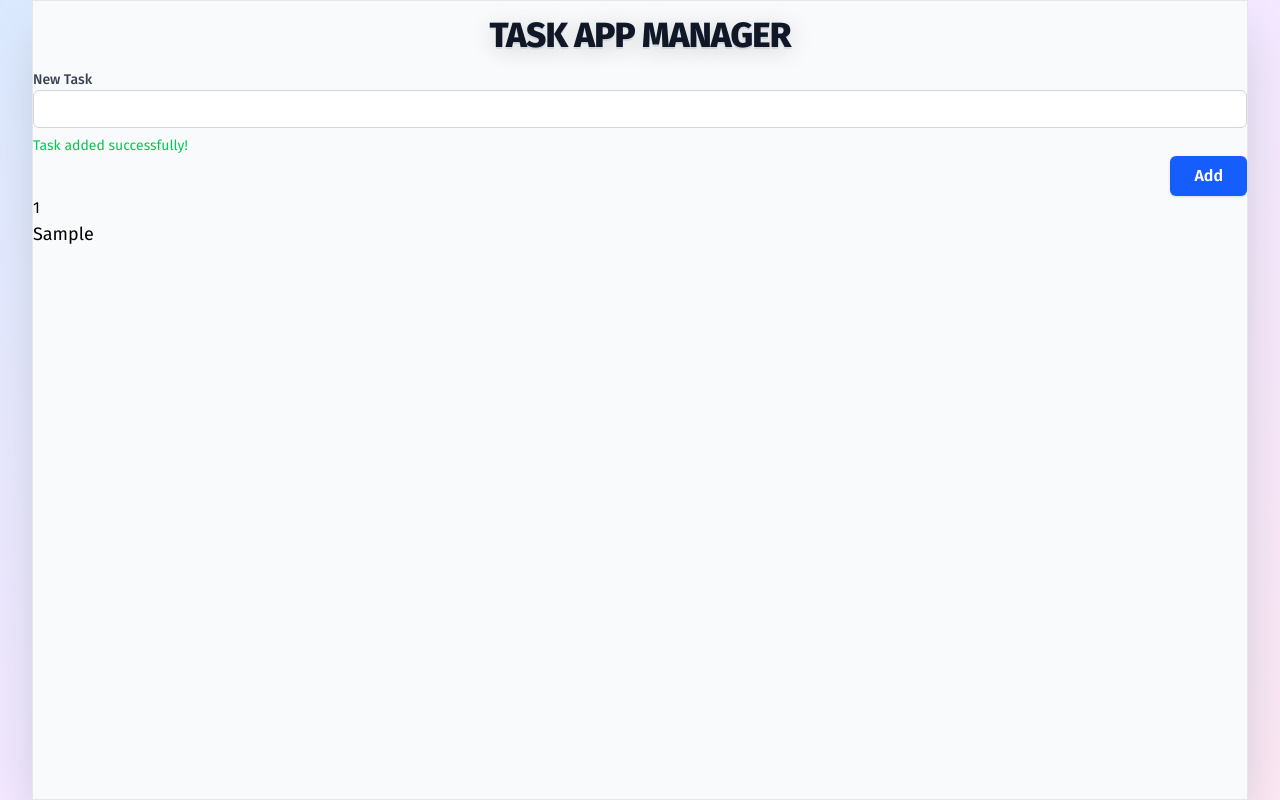
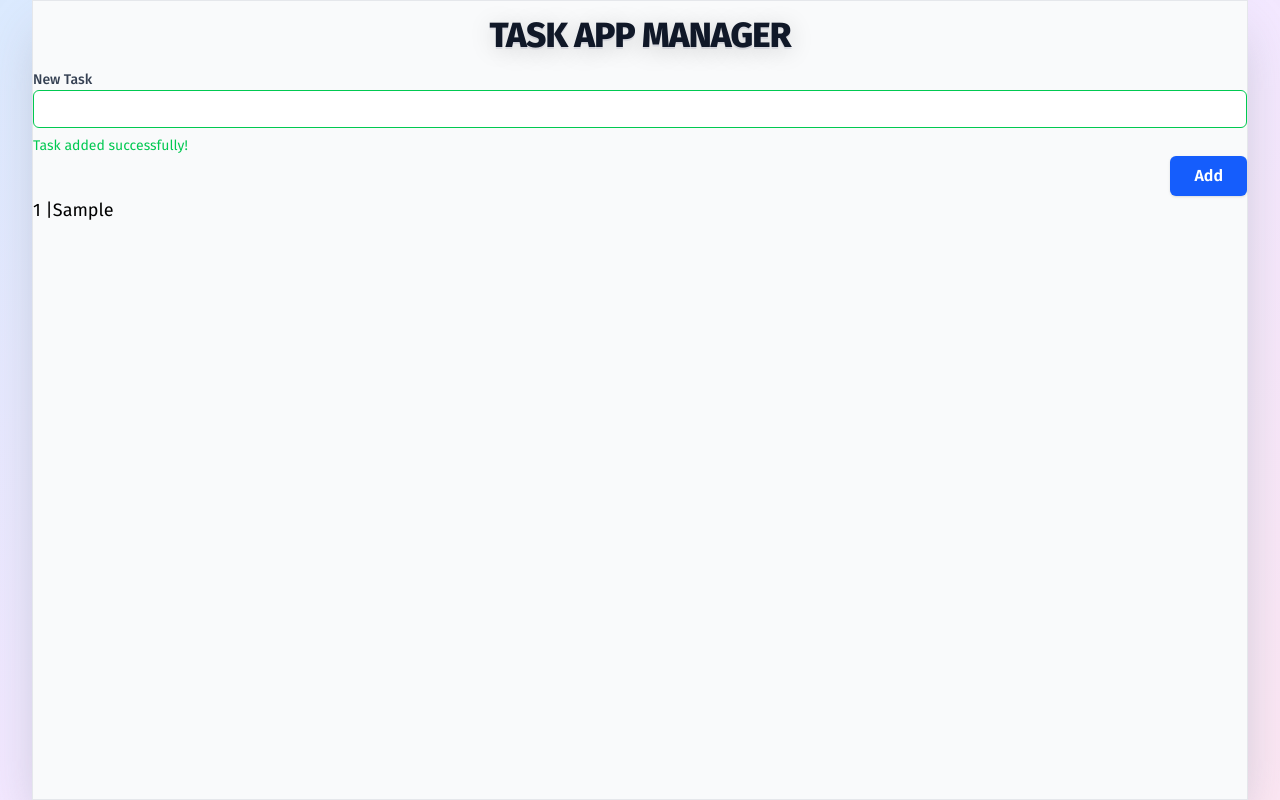
Before and after one commit to DiegoRoar/todo-tailwind-and-vue, a Vue app: page / in a window 1280 px wide. Both pictures are taken after typing "Sample" into the empty fields and a click on the button "Add". Built offline with nearby package versions, Linux system fonts and the light colour scheme.

Commit message:
green border task, and index in for

```diff
--- a/src/App.vue
+++ b/src/App.vue
@@ -10,9 +10,13 @@
       </h1>
       <FormTasks @add-task="addTask" />
 
-      <p>{{ tasks.length }}</p>
-      <p v-for="task in tasks" :key="task.id" class="text-black text-lg">
-        {{ task.title }}
+      <!-- <p>{{ tasks.length }}</p> -->
+      <p
+        v-for="(task, index) in tasks"
+        :key="task.id"
+        class="text-black text-lg"
+      >
+        {{ index + 1 }} |{{ task.title }}
       </p>
     </div>
   </main>
--- a/src/components/forms/FormTasks.vue
+++ b/src/components/forms/FormTasks.vue
@@ -4,6 +4,7 @@
       label="New Task"
       v-model="newTask"
       :aria-invalid="!!errorMessage"
+      :class="{ success: TaskAdded && !errorMessage }"
       @input="clearMessages"
     />
     <p v-if="errorMessage" class="text-red-500 text-sm mt-1">
--- a/src/components/inputs/BaseInput.vue
+++ b/src/components/inputs/BaseInput.vue
@@ -9,6 +9,7 @@
         :value="props.modelValue"
         class="input-default"
         :aria-invalid="props.ariaInvalid === true ? 'true' : undefined"
+        :class="[$attrs.class]"
         @input="onInput"
       />
     </label>
--- a/src/style.css
+++ b/src/style.css
@@ -16,6 +16,10 @@ body {
   .input-default[aria-invalid="true"] {
     @apply border-red-500 focus:ring-red-500;
   }
+  .input-default.success {
+    @apply border-green-500 focus:ring-green-500;
+  }
+
   .label-default {
     @apply text-sm font-medium text-gray-700 mb-1 w-full;
   }
```
